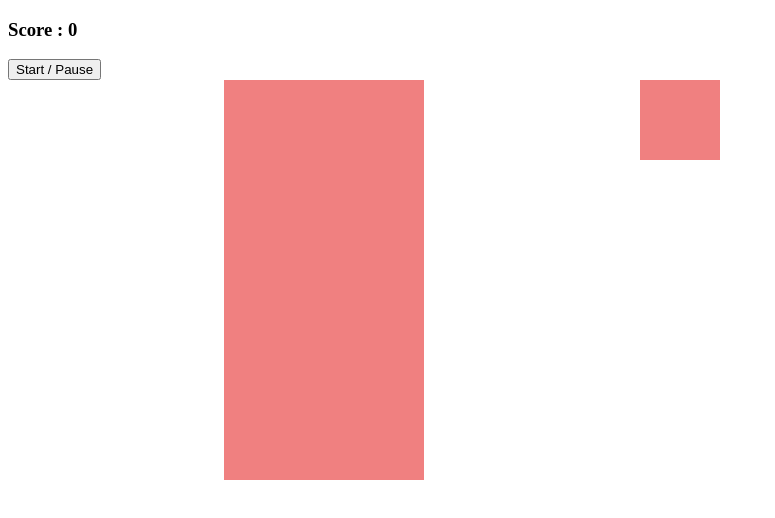
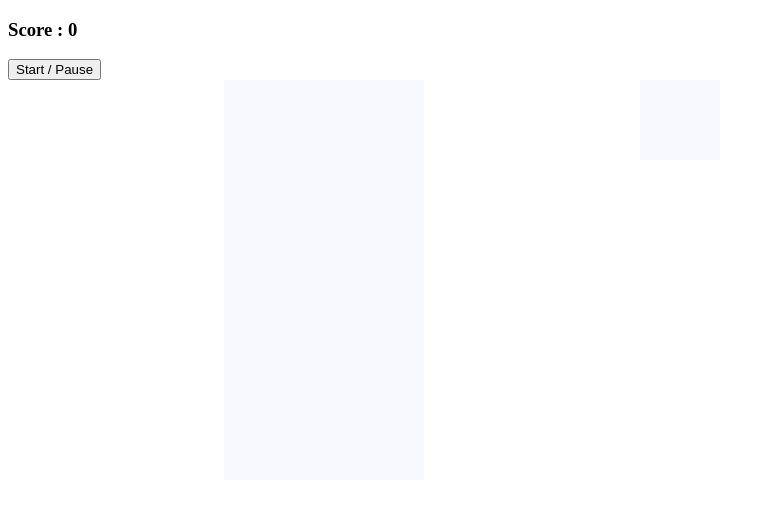
Before and after one commit to MaudFe/tetris, a plain HTML site: page index.html in a window 1280 px wide. Shown: the whole page, without its empty margins (0-775 px from the left). Drawn offline with Linux system fonts and the light colour scheme.

Commit message:
Adding necessary files to create a basic version of the game 'Tetris' followinf the instructions of Ania Kubow

```diff
--- a/app.js
+++ b/app.js
@@ -309,4 +309,5 @@ document.addEventListener("DOMContentLoaded", () => {
       clearInterval(timerId);
     }
   }
+
 });
--- a/style.less
+++ b/style.less
@@ -12,16 +12,12 @@
   height: 400px;
   display: flex;
   flex-wrap: wrap;
-  background-color: lightcoral;
+  background-color: ghostwhite;
 }
 
 .grid div {
   height: 20px;
   width: 20px;
-}
-
-.tetromino {
-  background-color: blue;
 }
 
 .next-up-grid {
@@ -30,8 +26,7 @@
   height: 80px;
   display: flex;
   flex-wrap: wrap;
-  background-color: lightcoral;
-  color: deep;
+  background-color: ghostwhite;
 }
 
 .next-up-grid div {
```
Also changed, not shown: index.html (+0 -3 lines), style.css.
